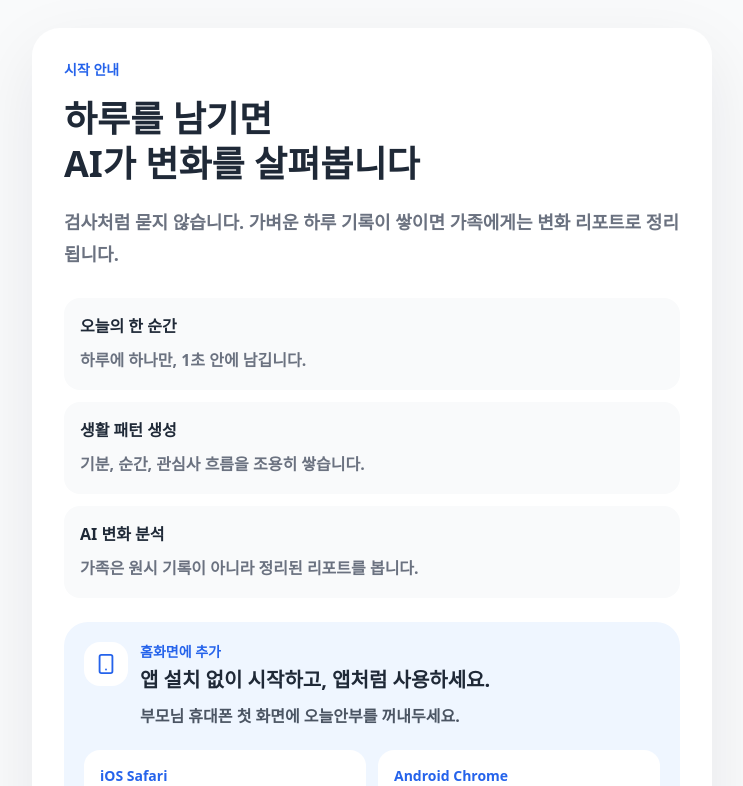
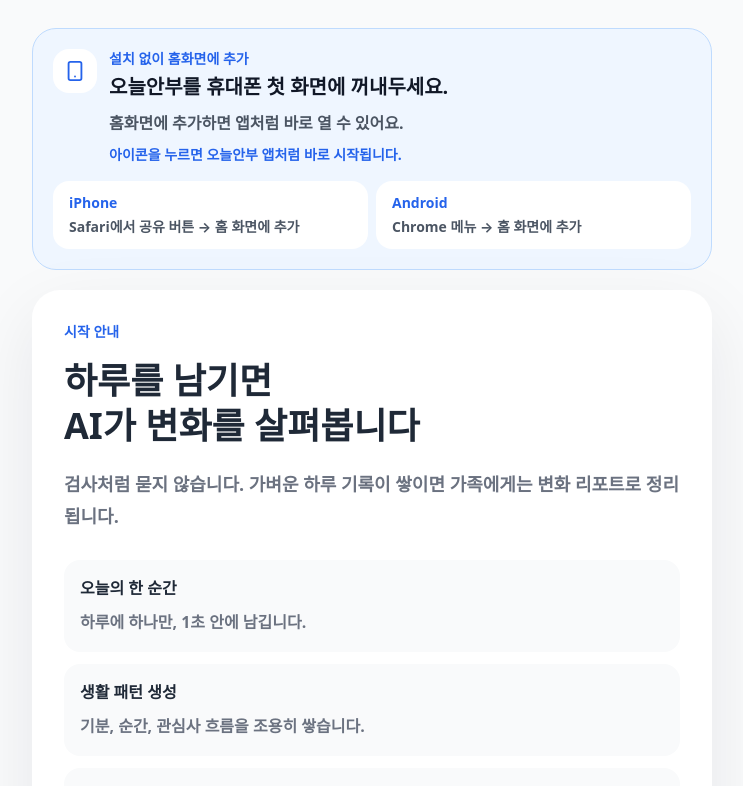
Before and after one commit to hotoksusu/Thinking-of-You, a Next.js app: page /app in a window 1280 px wide. Shown: the top 786 px of the page, without its empty margins (268-1011 px from the left). Built offline with nearby package versions, Linux system fonts and the light colour scheme; a web font is replaced by a local one.

Commit message:
feat: clarify PWA install flow

```diff
--- a/app/page.tsx
+++ b/app/page.tsx
@@ -37,8 +37,8 @@ export default function LandingPage() {
           <a href="/guide" className="transition hover:text-[#2563EB]">
             이용 가이드
           </a>
-          <a href="/app?registered=1" className="hidden transition hover:text-[#2563EB] sm:inline">
-            리포트 체험
+          <a href="/app" className="hidden transition hover:text-[#2563EB] sm:inline">
+            앱 체험하기
           </a>
         </nav>
       </header>
@@ -60,10 +60,10 @@ export default function LandingPage() {
           </div>
           <div className="mt-8 flex flex-col gap-3 sm:flex-row">
             <a
-              href="/app?registered=1"
+              href="/app"
               className="inline-flex min-h-14 items-center justify-center gap-2 rounded-2xl bg-[#2563EB] px-7 font-black text-white shadow-[0_16px_34px_rgba(37,99,235,0.22)]"
             >
-              안심 리포트 체험하기
+              앱 체험하기
               <ArrowRight size={18} aria-hidden />
             </a>
             <a
@@ -181,10 +181,10 @@ function PrimaryLink({ centered = false }: { centered?: boolean }) {
   return (
     <div className={centered ? "mt-8 flex justify-center" : "mt-8"}>
       <a
-        href="/app?registered=1"
+        href="/app"
         className="inline-flex min-h-13 items-center justify-center gap-2 rounded-2xl bg-[#2563EB] px-6 font-black text-white shadow-[0_16px_34px_rgba(37,99,235,0.18)]"
       >
-        안심 리포트 체험하기
+        앱 체험하기
         <ArrowRight size={17} aria-hidden />
       </a>
     </div>
--- a/src/components/install-guide.tsx
+++ b/src/components/install-guide.tsx
@@ -1,4 +1,4 @@
-import { Smartphone } from "lucide-react";
+import { ArrowRight, Smartphone } from "lucide-react";
 
 export function InstallGuide({ compact = false }: { compact?: boolean }) {
   return (
@@ -8,23 +8,66 @@ export function InstallGuide({ compact = false }: { compact?: boolean }) {
           <Smartphone size={22} aria-hidden />
         </span>
         <div>
-          <p className="text-sm font-black text-[#2563EB]">홈화면에 추가</p>
+          <p className="text-sm font-black text-[#2563EB]">설치 없이 홈화면에 추가</p>
           <h2 className={compact ? "mt-1 text-xl font-black" : "mt-2 text-2xl font-black"}>
-            앱 설치 없이 시작하고, 앱처럼 사용하세요.
+            앱스토어를 찾지 않아도 바로 시작할 수 있어요.
           </h2>
           <p className="mt-2 font-semibold leading-7 text-[#4B5563]">
-            부모님 휴대폰 첫 화면에 오늘안부를 꺼내두세요.
+            부모님 휴대폰 첫 화면에 오늘안부를 꺼내두세요. 아이콘을 누르면 오늘안부 앱처럼 바로 시작됩니다.
           </p>
         </div>
       </div>
       <div className="mt-5 grid gap-3 sm:grid-cols-2">
         <div className="rounded-2xl bg-white p-4">
-          <p className="text-sm font-black text-[#2563EB]">iOS Safari</p>
-          <p className="mt-2 text-sm font-bold leading-6 text-[#4B5563]">공유 버튼 → 홈 화면에 추가</p>
+          <p className="text-sm font-black text-[#2563EB]">iPhone</p>
+          <p className="mt-2 text-sm font-bold leading-6 text-[#4B5563]">Safari에서 공유 버튼 → 홈 화면에 추가</p>
         </div>
         <div className="rounded-2xl bg-white p-4">
-          <p className="text-sm font-black text-[#2563EB]">Android Chrome</p>
-          <p className="mt-2 text-sm font-bold leading-6 text-[#4B5563]">메뉴 → 앱 설치 또는 홈 화면에 추가</p>
+          <p className="text-sm font-black text-[#2563EB]">Android</p>
+          <p className="mt-2 text-sm font-bold leading-6 text-[#4B5563]">Chrome 메뉴 → 홈 화면에 추가</p>
+        </div>
+      </div>
+      {!compact ? (
+        <a
+          href="/app"
+          className="mt-5 inline-flex min-h-12 w-full items-center justify-center gap-2 rounded-2xl bg-[#2563EB] px-5 font-black text-white sm:w-auto"
+        >
+          앱 체험하기
+          <ArrowRight size={17} aria-hidden />
+        </a>
+      ) : null}
+    </section>
+  );
+}
+
+export function AppInstallBanner() {
+  return (
+    <section className="mb-5 rounded-[24px] border border-[#BFDBFE] bg-[#EFF6FF] p-5">
+      <div className="flex items-start gap-3">
+        <span className="flex size-11 shrink-0 items-center justify-center rounded-2xl bg-white text-[#2563EB]">
+          <Smartphone size={22} aria-hidden />
+        </span>
+        <div>
+          <p className="text-sm font-black text-[#2563EB]">설치 없이 홈화면에 추가</p>
+          <h2 className="mt-1 text-xl font-black leading-7 text-[#111827]">
+            오늘안부를 휴대폰 첫 화면에 꺼내두세요.
+          </h2>
+          <p className="mt-2 font-semibold leading-7 text-[#4B5563]">
+            홈화면에 추가하면 앱처럼 바로 열 수 있어요.
+          </p>
+          <p className="mt-2 text-sm font-black text-[#2563EB]">
+            아이콘을 누르면 오늘안부 앱처럼 바로 시작됩니다.
+          </p>
+        </div>
+      </div>
+      <div className="mt-4 grid gap-2 sm:grid-cols-2">
+        <div className="rounded-2xl bg-white px-4 py-3">
+          <p className="text-sm font-black text-[#2563EB]">iPhone</p>
+          <p className="mt-1 text-sm font-bold text-[#4B5563]">Safari에서 공유 버튼 → 홈 화면에 추가</p>
+        </div>
+        <div className="rounded-2xl bg-white px-4 py-3">
+          <p className="text-sm font-black text-[#2563EB]">Android</p>
+          <p className="mt-1 text-sm font-bold text-[#4B5563]">Chrome 메뉴 → 홈 화면에 추가</p>
         </div>
       </div>
     </section>
--- a/src/components/user-mode.tsx
+++ b/src/components/user-mode.tsx
@@ -16,7 +16,7 @@ import {
   UserRound,
   Users,
 } from "lucide-react";
-import { InstallGuide } from "@/components/install-guide";
+import { AppInstallBanner, InstallGuide } from "@/components/install-guide";
 import {
   analyzeNoResponsePattern,
   dailyMomentOptions,
@@ -161,6 +161,8 @@ export function UserMode({ initialRegistered }: { initialRegistered: boolean })
           </span>
         </header>
 
+        <AppInstallBanner />
+
         {activeTab === "home" ? <HomeTab profile={profile} /> : null}
         {activeTab === "report" ? <ReportTab /> : null}
         {activeTab === "signals" ? <SignalsTab /> : null}
@@ -193,6 +195,7 @@ function OnboardingFlow({ onComplete }: { onComplete: (profile: ParentProfile) =
   return (
     <main className="min-h-screen bg-[#F9FAFB] px-5 py-7 text-[#1F2937] sm:px-8">
       <section className="mx-auto grid min-h-[calc(100vh-3.5rem)] w-full max-w-[680px] content-center">
+        <AppInstallBanner />
         <div className="rounded-[28px] bg-white p-6 shadow-[0_24px_70px_rgba(15,23,42,0.08)] sm:p-8">
           {showProgress ? (
             <div className="mb-8">
```
